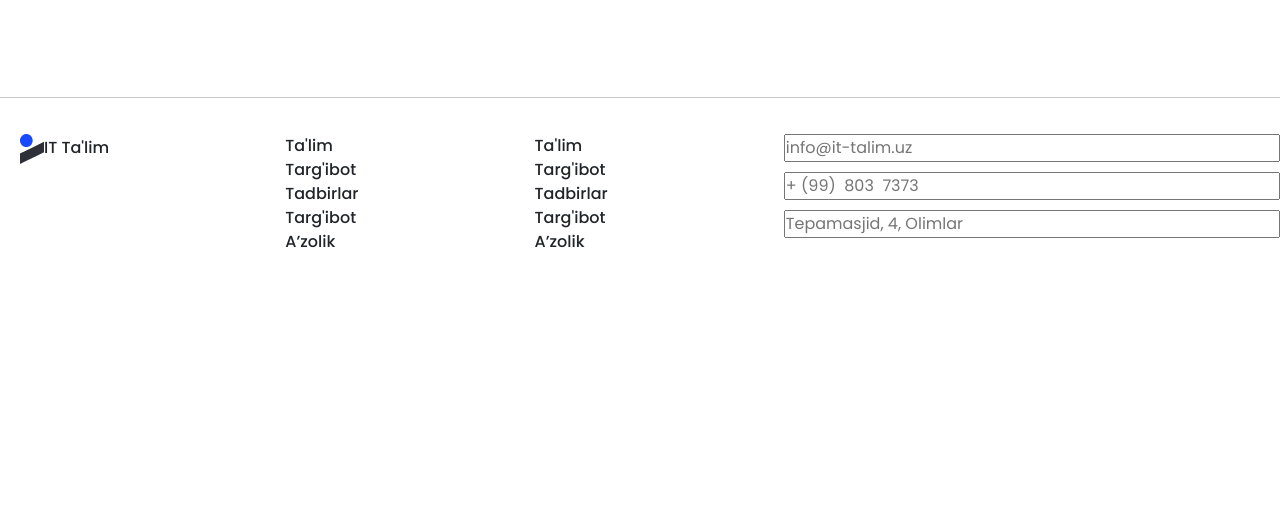
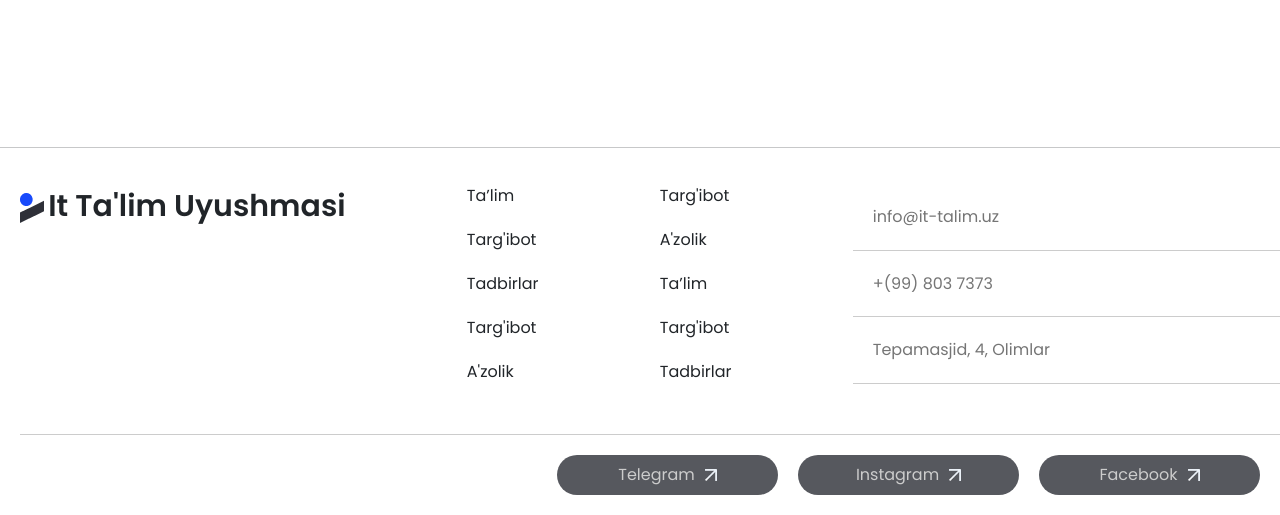
Before and after one commit to pakhlavonovv/it-ta-lim, a plain HTML site: page index.html in a window 1280 px wide. Shown: the part 8983-9498 px from the top of the page. Before the commit the page ends 9237 px from the top, so only its background shows below. Drawn offline with nearby package versions, Linux system fonts and the light colour scheme.

Commit message:
footer-update

```diff
--- a/_footer.scss
+++ b/_footer.scss
@@ -1,12 +1,86 @@
 .footer{
-    margin-top: 100px;
+    margin-top: 150px;
     .footer__wrapper{
         display: grid;
-        grid-template-columns: auto auto auto auto;
+        grid-template-columns: auto;
+        gap: 20px;
+        .footer__logo{
+            a{
+                font-weight: 600;
+                font-size: 30px;
+                width: 170px;
+            }
+        }
+        .footer__nav{
+            display: grid;
+            grid-template-columns: auto;
+            gap: 20px;
+            li{
+                a{
+                    font-weight: 400;
+                    transition: 0.2s;
+                    &:hover{
+                        color: #184AFB;
+                    }
+                }
+            }
+        }
         .footer__actions{
+            display: grid;
+            grid-template-columns: auto;
+            input{
+                border: none;
+                outline: none;
+                width: 100%;
+                padding: 20px;
+                border-bottom: 1px solid #CCCCCC;
+            }
+        }
+    }
+    .unfoooter{
+        border-top: 1px solid #CCCCCC;
+        margin-top: 50px;
+        padding: 20px;
+        display: grid;
+        grid-template-columns: auto;
+        gap: 20px;
+        button{
+            width: 100%;
+            height: 40px;
+            background-color: #56585E;
+            border-radius: 20px;
             display: flex;
-            flex-direction: column;
+            align-items: center;
+            justify-content: center;
             gap: 10px;
+            border: none;
+            font-size: 16px;
+            color: #CCCCCC;
+            transition: 0.4s;
+            &:hover{
+                background-color: #184AFB;
+            }
+            img{
+                width: 12px;
+                height: 12px;
+            }
         }
     }
 }
+@media (min-width: 768px) {
+    .footer{
+        .footer__wrapper{
+            display: grid;
+            grid-template-columns: auto auto auto auto;
+            gap: 50px;
+        }
+        .unfoooter{
+            display: grid;
+            grid-template-columns: auto auto auto;
+            justify-content: end;
+            button{
+                width: 221px;
+            }
+        }
+    }
+}
--- a/index.html
+++ b/index.html
@@ -435,28 +435,37 @@
 <footer class="footer"><hr>
     <div class="container">
         <div class="footer__wrapper">
-            <div class="logo__footer">
-                <a href="index.html"><img src="./img/logo.png" alt="">IT Ta'lim</a>
+            <div class="footer__logo">
+                <a href="index.html"><img src="./img/logo.png" alt=""></a>
+                <a href="index.html">It Ta'lim Uyushmasi</a>
             </div>
             <div class="footer__nav">
-                <li><a href="#">Ta'lim</a></li>
+                <li><a href="#">Ta’lim</a></li>
                 <li><a href="#">Targ'ibot</a></li>
                 <li><a href="#">Tadbirlar</a></li>
                 <li><a href="#">Targ'ibot</a></li>
-                <li><a href="#">A’zolik</a></li>
+                <li><a href="#">A'zolik</a></li>
             </div>
             <div class="footer__nav">
-                <li><a href="#">Ta'lim</a></li>
+                <li><a href="#">Targ'ibot</a></li>
+                <li><a href="#">A'zolik</a></li>
+                <li><a href="#">Ta’lim</a></li>
                 <li><a href="#">Targ'ibot</a></li>
                 <li><a href="#">Tadbirlar</a></li>
-                <li><a href="#">Targ'ibot</a></li>
-                <li><a href="#">A’zolik</a></li>
             </div>
             <div class="footer__actions">
                 <input type="email" placeholder="info@it-talim.uz">
-                <input type="number" placeholder="+ (99)  803  7373">
-                <input type="text" placeholder="Tepamasjid, 4, Olimlar">
+                <input type="number" placeholder="+(99) 803 7373">
+                <input type="email" placeholder="Tepamasjid, 4, Olimlar">
             </div>
+        </div>
+        <div class="unfoooter">
+            <button><span>Telegram</span><img src="./img/totop.png" alt="">
+            </button>
+            <button><span>Instagram</span><img src="./img/totop.png" alt="">
+            </button>
+            <button><span>Facebook</span><img src="./img/totop.png" alt="">
+            </button>
         </div>
     </div>
 </footer>
```
Also changed, not shown: css/style.css, css/style.min.css.
